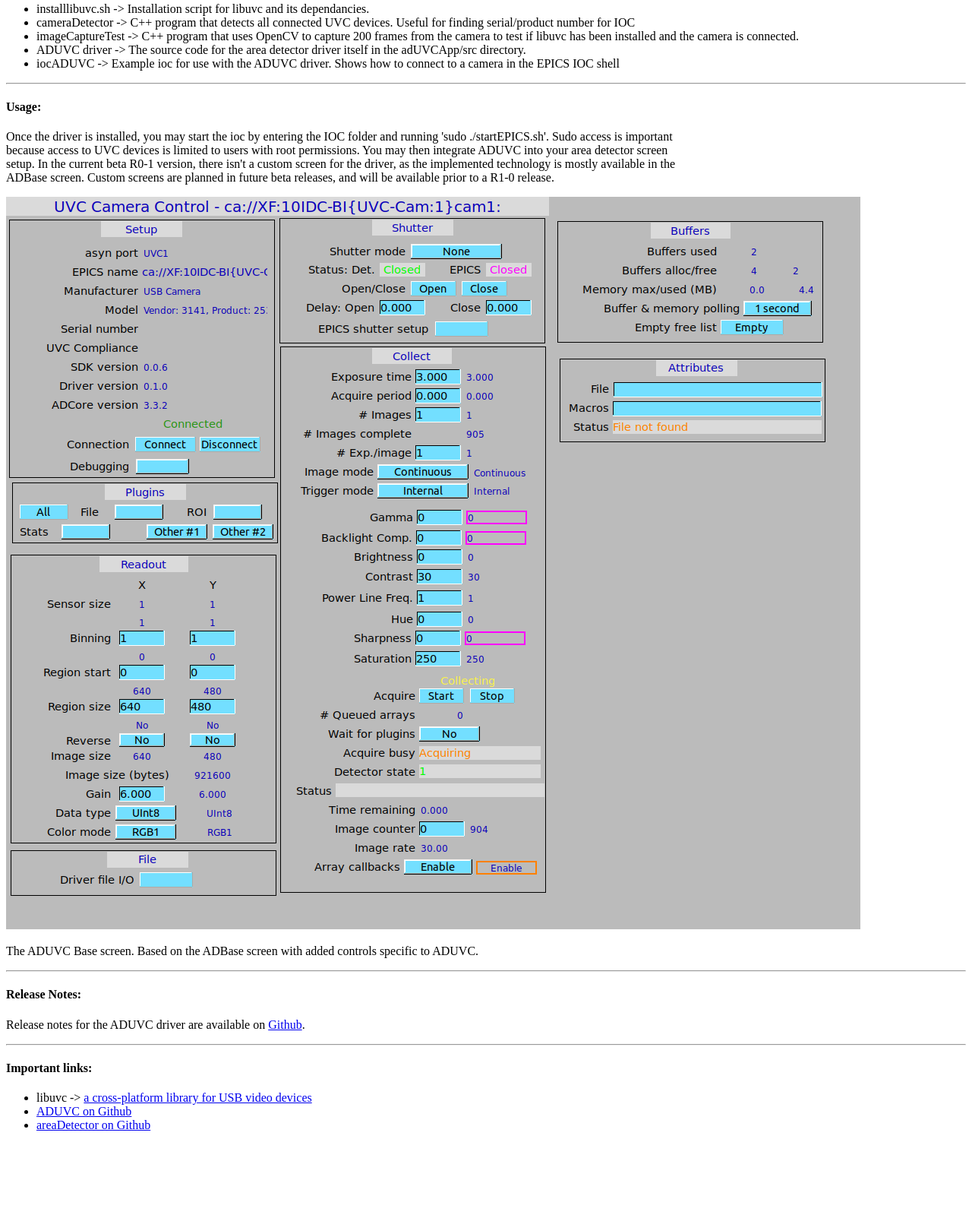
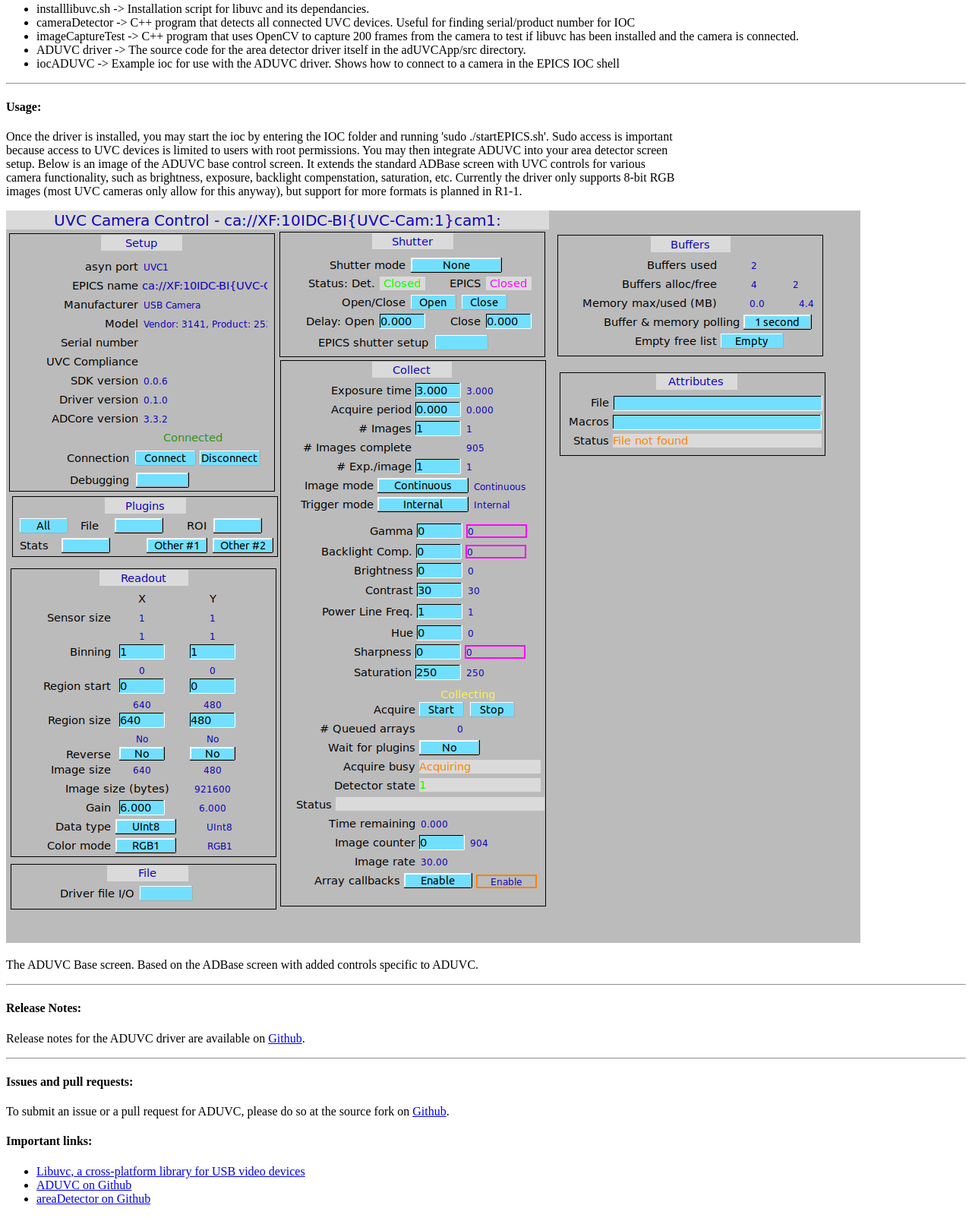
Before and after one commit to areaDetector/ADUVC, a plain HTML site: page docs/index.html in a window 1280 px wide. Shown: the part 618-2221 px from the top of the page at 76% size. Before the commit the page ends 2124 px from the top, so only its background shows below. Drawn offline with Linux system fonts and the light colour scheme.

Commit message:
added license, updated docs, updated CSS screen

```diff
--- a/docs/index.html
+++ b/docs/index.html
@@ -24,7 +24,7 @@
     <hr />
     <h4>Installation:</h4>
     <p class="text-section-local">
-        Detailed installation instructions for the ADUVC driver can be seen in the <a href="https://github.com/jwlodek/ADUVC/blob/master/README.md">README</a>
+        Detailed installation instructions for the ADUVC driver can be seen in the <a href="https://github.com/epicsNSLS2-areaDetector/ADUVC/blob/master/README.md">README</a>
         file. To install ADUVC, you must first install libuvc and its dependancies. The simplest way to do this is to run the provided
         bash script in the adUVCSupport directory of the repository. This installs libusub, libjpeg, and cmake, clones the
         <a href="https://github.com/ktossell/libuvc">libuvc repository on github</a>, and then builds it using cmake. The dynamic library files
@@ -48,21 +48,26 @@
     <p class="text-section-local">
         Once the driver is installed, you may start the ioc by entering the IOC folder and running 'sudo ./startEPICS.sh'. Sudo access is important
         because access to UVC devices is limited to users with root permissions. You may then integrate ADUVC into your area detector screen setup.
-        In the current beta R0-1 version, there isn't a custom screen for the driver, as the implemented technology is mostly available in the
-        ADBase screen. Custom screens are planned in future beta releases, and will be available prior to a R1-0 release.
+        Below is an image of the ADUVC base control screen. It extends the standard ADBase screen with UVC controls for various camera functionality,
+        such as brightness, exposure, backlight compenstation, saturation, etc. Currently the driver only supports 8-bit RGB images (most UVC cameras
+        only allow for this anyway), but support for more formats is planned in R1-1.
     </p>
     <img src="assets/ADUVCBase.png" alt="ADUVC base screen" />
     <p class="text-section-local">The ADUVC Base screen. Based on the ADBase screen with added controls specific to ADUVC.</p>
     <hr />
     <h4>Release Notes:</h4>
     <p class="text-section-local">
-        Release notes for the ADUVC driver are available on <a href="https://github.com/jwlodek/ADUVC/blob/master/RELEASE.md">Github</a>.
+        Release notes for the ADUVC driver are available on <a href="https://github.com/epicsNSLS2-areaDetector/ADUVC/blob/master/RELEASE.md">Github</a>.
     </p>
     <hr />
+    <h4>Issues and pull requests:</h4>
+    <p class="text-section-local">
+        To submit an issue or a pull request for ADUVC, please do so at the source fork on <a href = "https://github.com/jwlodek/ADUVC">Github</a>.
+    </p>
     <h4>Important links:</h4>
     <ul>
-        <li>libuvc -> <a href="https://github.com/ktossell/libuvc">a cross-platform library for USB video devices</a></li>
-        <li><a href="https://github.com/jwlodek/ADUVC">ADUVC on Github</a></li>
+        <li><a href="https://github.com/ktossell/libuvc">Libuvc, a cross-platform library for USB video devices</a></li>
+        <li><a href="https://github.com/epicsNSLS2-areaDetector/ADUVC">ADUVC on Github</a></li>
         <li><a href="https://github.com/areaDetector">areaDetector on Github</a></li>
     </ul>
 
```
Also changed, not shown: 3 other files.
